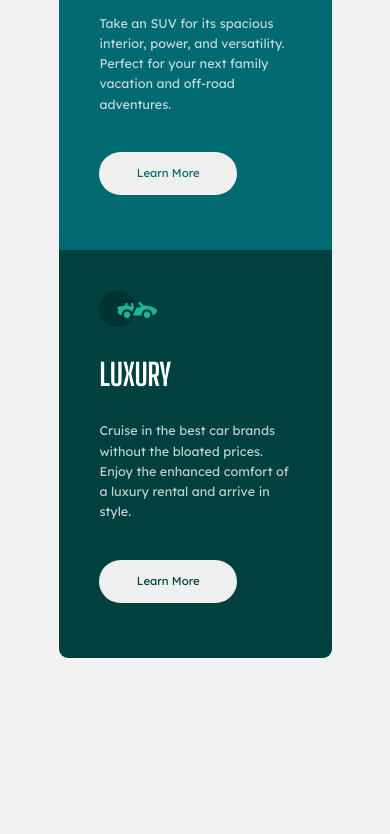
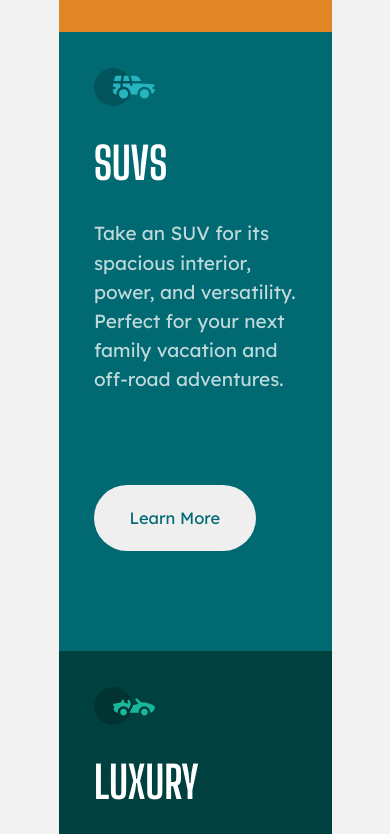
Before and after one commit to Pranavgithub433/Column_Card_Challenge, a plain HTML site: page index.html in a window 390 px wide. Shown: the part 671-1505 px from the top of the page. Before the commit the page ends 1435 px from the top, so only its background shows below. Drawn offline with Linux system fonts and the light colour scheme.

Commit message:
Add files via upload

```diff
--- a/style.css
+++ b/style.css
@@ -9,6 +9,7 @@ html {
 }
 * {
     margin:0;
+    box-sizing: border-box;
 }
 
 body {
@@ -41,11 +42,8 @@ body {
     border-radius:0 9px 9px 0;
 }
 .wrapper {
-    position:absolute;
-    top:10%;
-    right:15%;
-    left:15%;
-    bottom:15%;
+    height: 100%;
+    padding:13%;
 }
 p {
     line-height:1.6rem;
@@ -62,8 +60,8 @@ h1 {
     font-family: 'Big Shoulders Display' , 'cursive';
 }
 button {
-    height:14%;
-    width:72%;
+    height:12%;
+    width:67%;
     border:none;
     border-radius: 35px;
     margin-top:40%;
@@ -105,10 +103,10 @@ button:hover {
     }
 
     body {
-        height:170vh;
+        height:240vh;
     }
     .main {
-        height:145vh;
+        height:220vh;
         width:70vw;
         flex-direction: column;
     }
@@ -118,12 +116,17 @@ button:hover {
         position:relative;
     }
 
+    h1 {
+        font-size:3.5rem;
+    }
     p {
-
-        font-size:1rem;
+        line-height:2.3rem;
+        font-size:1.5rem;
     }
     button {
-        margin-top:20%;
+        margin-top:45%;
+        font-size: 1.3rem;
+        width:80%;
     }
     #left {
         border-radius:9px 9px 0 0;
```
